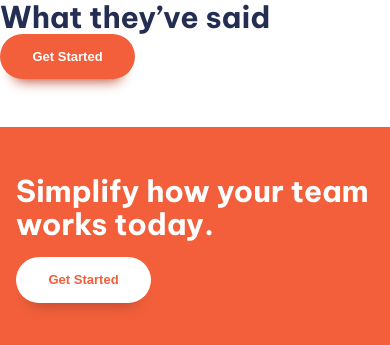
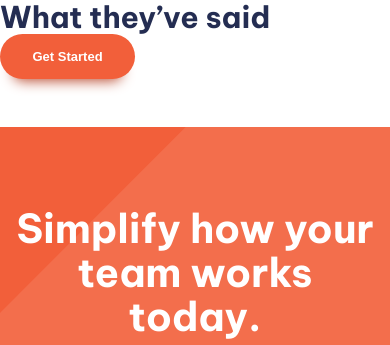
Before and after one commit to MaryamGolparvar/manage-landing-page, a website built with Vite: page index.html in a window 390 px wide. Shown: the part 1738-2083 px from the top of the page. Built offline with nearby package versions, Linux system fonts and the light colour scheme.

Commit message:
CTA responsive section completed.

```diff
--- a/index.html
+++ b/index.html
@@ -141,16 +141,16 @@
         <button type="button" class="button">Get Started</button>
       </section>
 
-      <section class="cta | bg-accent-400 text-Neutral-100 padding-block-700">
+      <section class="cta | bg-accent-400 text-Neutral-100 padding-block-900">
         <div class="container">
-          <div class="even-columns">
+          <div class="even-columns vertical-align-center">
             <div>
-              <p class="fs-secondary-heading fw-bold">
+              <p class="fs-primary-heading fw-bold">
                 Simplify how your team works today.
               </p>
             </div>
 
-            <div>
+            <div class="justify-self-end-md">
               <button type="button" class="button" data-type="inverted">
                 Get Started
               </button>
--- a/style.css
+++ b/style.css
@@ -124,12 +124,32 @@ svg {
   width: min(var(--max-width), 100% - var(--padding) * 2);
   margin-inline: auto;
 }
-:where(.flow :not(:first-child)) {
-  margin-top: var(--flow-spacer, 3em);
-}
 .even-columns {
   display: grid;
   gap: 1rem;
+}
+
+@media (min-width: 50em) {
+  .even-columns {
+    grid-auto-flow: column;
+    grid-auto-columns: 1fr;
+  }
+}
+.vertical-align-center {
+  align-items: center;
+}
+.justify-self-end {
+  justify-self: end;
+  /* align-self: center; */
+}
+
+@media (min-width:50em) {
+  .justify-self-end-md {
+    justify-self: end;
+  }
+}
+:where(.flow :not(:first-child)) {
+  margin-top: var(--flow-spacer, 3em);
 }
 
 .visually-hidden {
@@ -213,12 +233,6 @@ svg {
   padding-block: var(--size-700);
 }
 
-@media (min-width: 50em) {
-  .even-columns {
-    grid-auto-flow: column;
-    grid-auto-columns: 1fr;
-  }
-}
 /* general styling */
 body {
   font-size: var(--fs-body);
@@ -346,3 +360,28 @@ p[data-width="wide"] {
     display: inline-flex;
   }
 }
+
+
+/* CTA */
+.cta{
+  position: relative;
+  isolation: isolate;
+  text-align: center;
+}
+@media (min-width:50em) {
+  .cta{
+    text-align: left;
+  }
+}
+.cta::before{
+  content: "";
+  position: absolute;
+  inset: 0;
+  z-index: -1;
+  opacity: 0.1;
+  background-image: url(images/bg-tablet-pattern.svg),
+  url(images/bg-tablet-pattern.svg);
+  background-repeat: no-repeat;
+  background-position: -15rem -5rem, 80rem -42rem;
+  ;
+}
```
